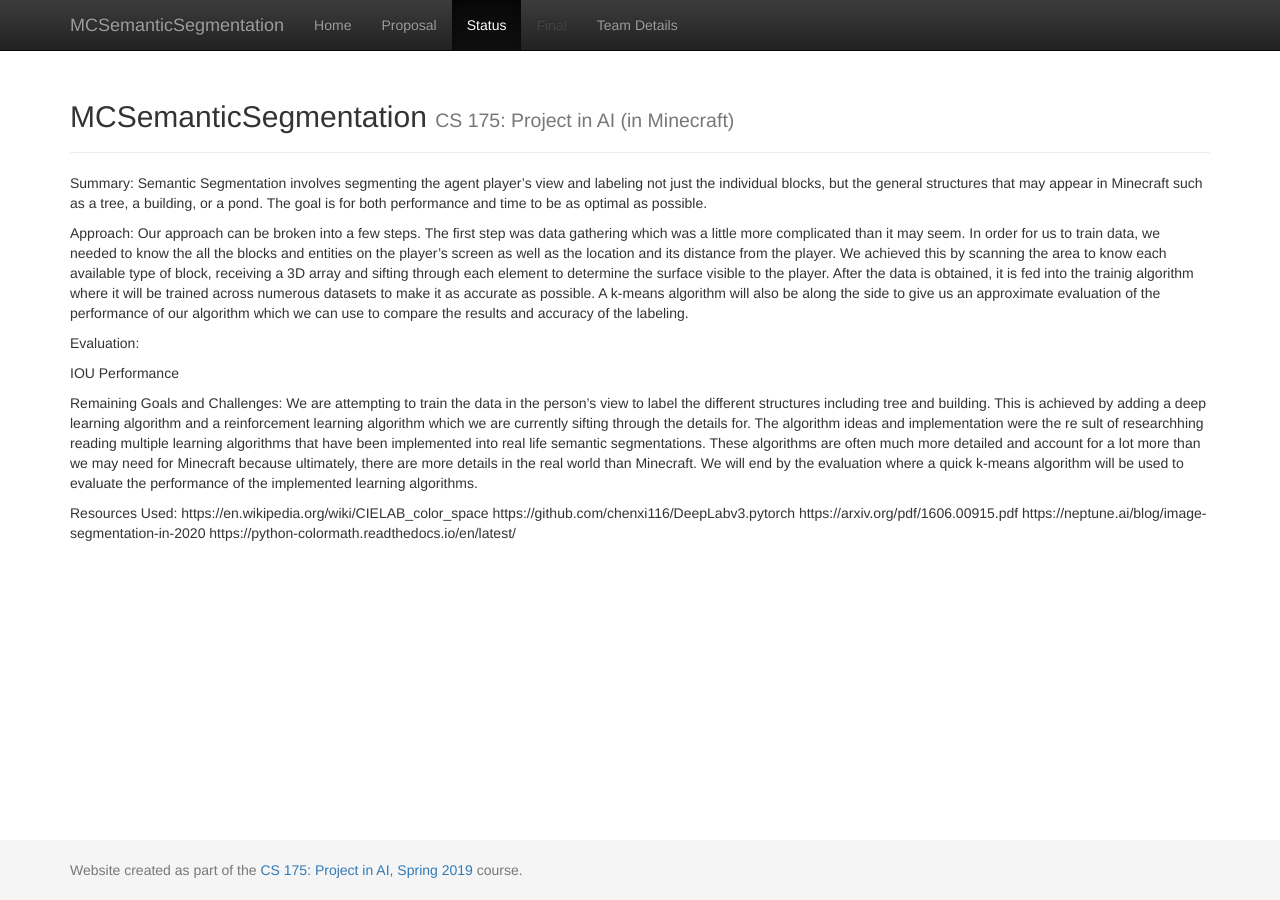
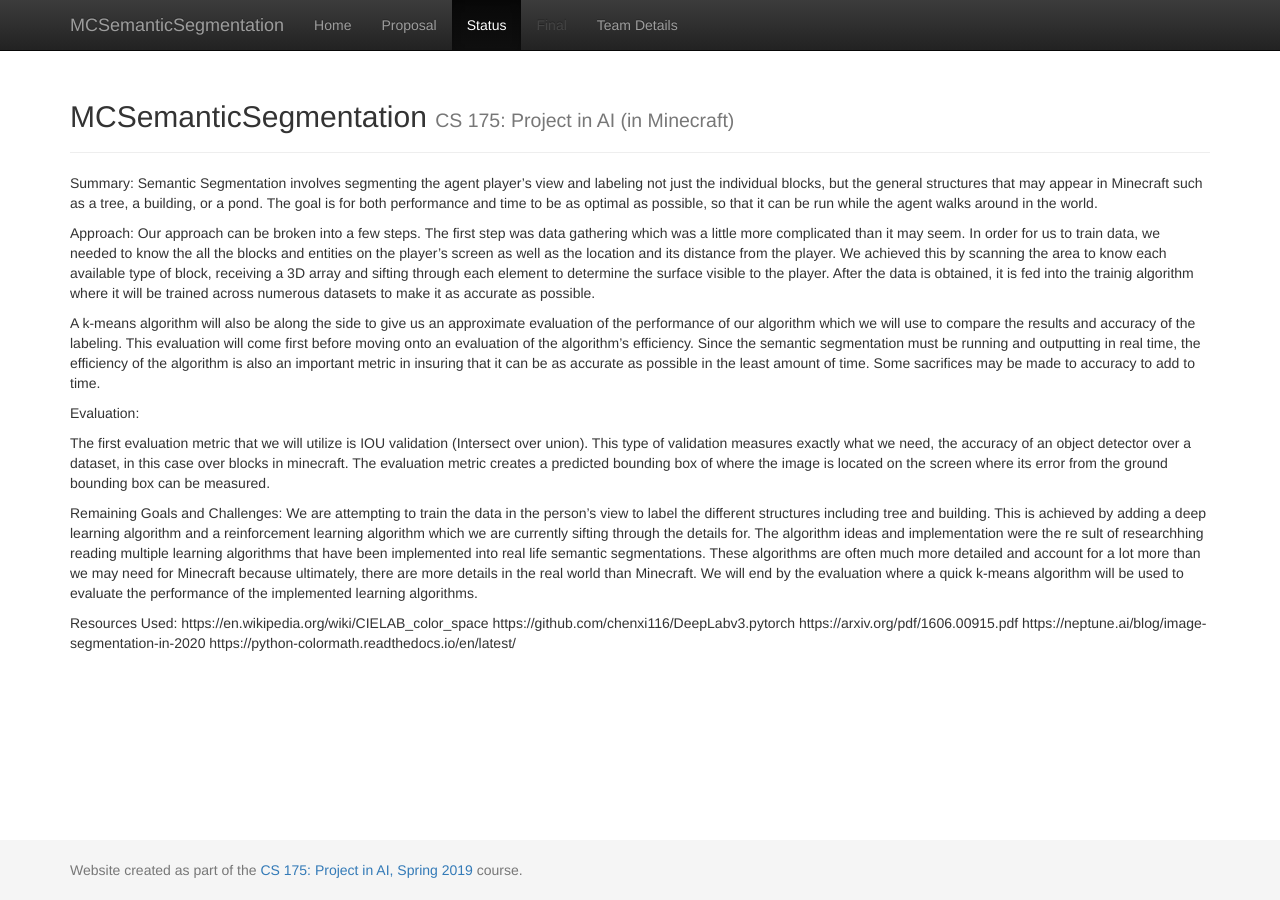
Before and after one commit to KevinJChen/MCSemanticSegmentation, a Jekyll site: the page built from docs/status.md, in a window 1280 px wide. Built offline with Jekyll 4.4.1, drawn with Linux system fonts in a browser that asks for light colours.

Commit message:
Update status.md

```diff
--- a/docs/status.md
+++ b/docs/status.md
@@ -6,23 +6,28 @@ title:  Status
 Summary:
 Semantic Segmentation involves segmenting the agent player's view and labeling not just the individual blocks, but the
 general structures that may appear in Minecraft such as a tree, a building, or a pond. The goal is for both performance
-and time to be as optimal as possible.
+and time to be as optimal as possible, so that it can be run while the agent walks around in the world.
 
 Approach:
 Our approach can be broken into a few steps. The first step was data gathering which was a little more complicated than it
 may seem. In order for us to train data, we needed to know the all the blocks and entities on the player's screen as well as
 the location and its distance from the player. We achieved this by scanning the area to know each available type of block,
 receiving a 3D array and sifting through each element to determine the surface visible to the player. After the data is obtained,
-it is fed into the trainig algorithm where it will be trained across numerous datasets to make it as accurate as possible. A
-k-means algorithm will also be along the side to give us an approximate evaluation of the performance of our algorithm which we
-can use to compare the results and accuracy of the labeling.
+it is fed into the trainig algorithm where it will be trained across numerous datasets to make it as accurate as possible.
 
+A k-means algorithm will also be along the side to give us an approximate evaluation of the performance of our algorithm
+which we will use to compare the results and accuracy of the labeling. This evaluation will come first before moving onto
+an evaluation of the algorithm's efficiency. Since the semantic segmentation must be running and outputting in real time,
+the efficiency of the algorithm is also an important metric in insuring that it can be as accurate as possible in the least
+amount of time. Some sacrifices may be made to accuracy to add to time.
 
 
 Evaluation:
 
-
-IOU Performance
+The first evaluation metric that we will utilize is IOU validation (Intersect over union). This type of validation measures
+exactly what we need, the accuracy of an object detector over a dataset, in this case over blocks in minecraft. The evaluation
+metric creates a predicted bounding box of where the image is located on the screen where its error from the ground bounding
+box can be measured.
 
 
 Remaining Goals and Challenges:
```
